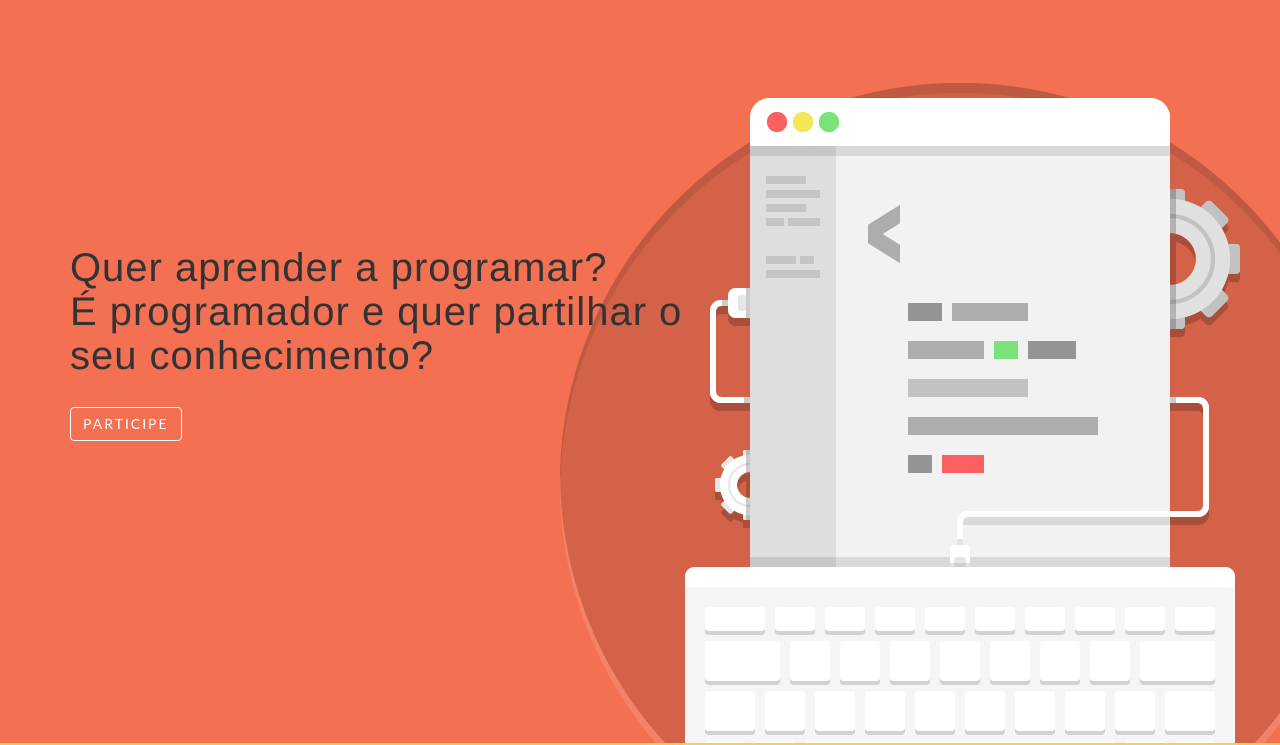
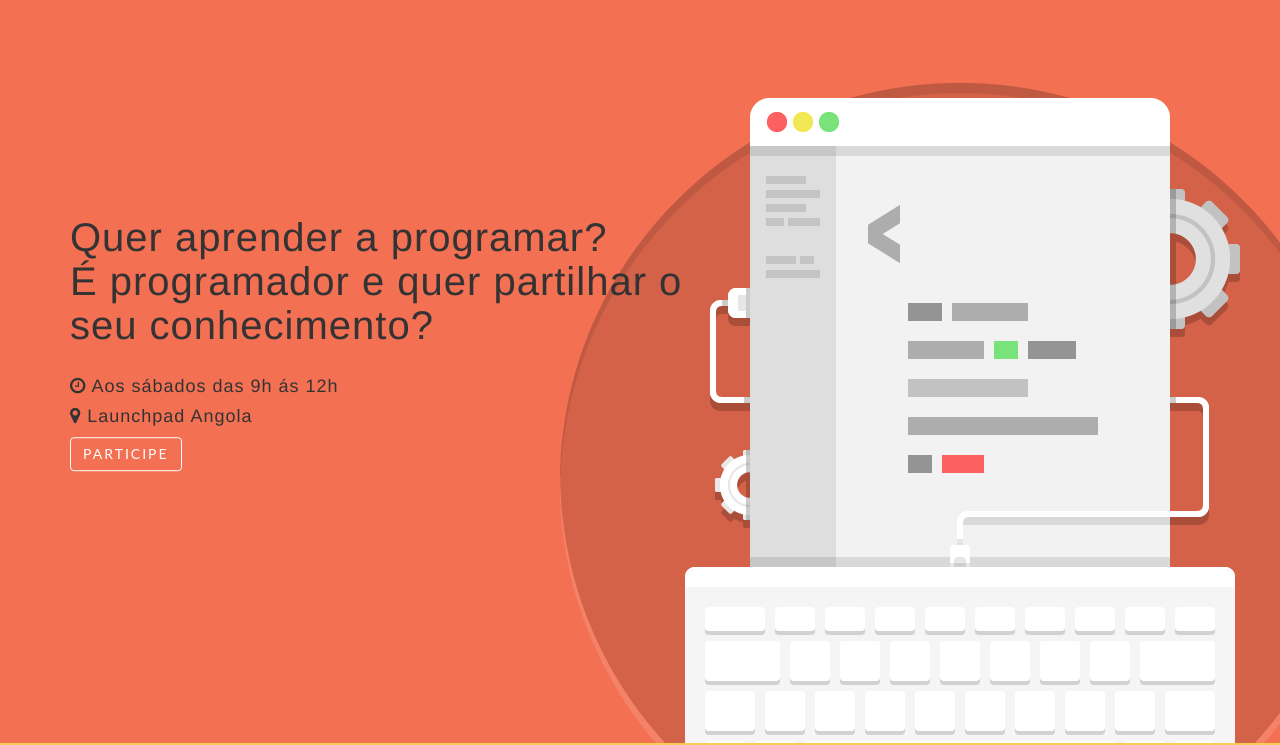
Before and after one commit to codingdojoangola/codingdojoangola.github.io, a website: page index.html in a window 1280 px wide. Shown: the part 57-802 px from the top of the page. Drawn offline with nearby package versions, Linux system fonts and the light colour scheme.

Commit message:
Adding time an location information

```diff
--- a/index.html
+++ b/index.html
@@ -33,6 +33,7 @@
     <title>Coding Dojo Angola</title>
     <link rel="stylesheet" type="text/css" href="assets/css/style.css">
     <link rel="stylesheet" type="text/css" href="assets/bootstrap/css/bootstrap.min.css">
+    <link rel="stylesheet" type="text/css" href="https://maxcdn.bootstrapcdn.com/font-awesome/4.7.0/css/font-awesome.min.css">
 </head>
 <body>
 <body id="page-top">
@@ -70,6 +71,9 @@
                         <div class="header-content-inner">
                             <h1>Quer aprender a programar?<br>
                              É programador e quer partilhar o seu conhecimento?</h1>
+                             <h4><i class="fa fa-clock-o" aria-hidden="true"></i> Aos sábados das 9h ás 12h</h4>
+                             <h4 class="ovo"><i class="fa fa-map-marker" aria-hidden="true"></i> Launchpad Angola</h4>
+
                             <a href="https://goo.gl/forms/tYAroaaGXt44ASSK2" target="_blank" class="btn-outline btn-xl page-scroll btnd">Participe</a>
                         </div>
                     </div>
```
Also changed, not shown: src/sass/style.scss (line endings or trailing spaces).
